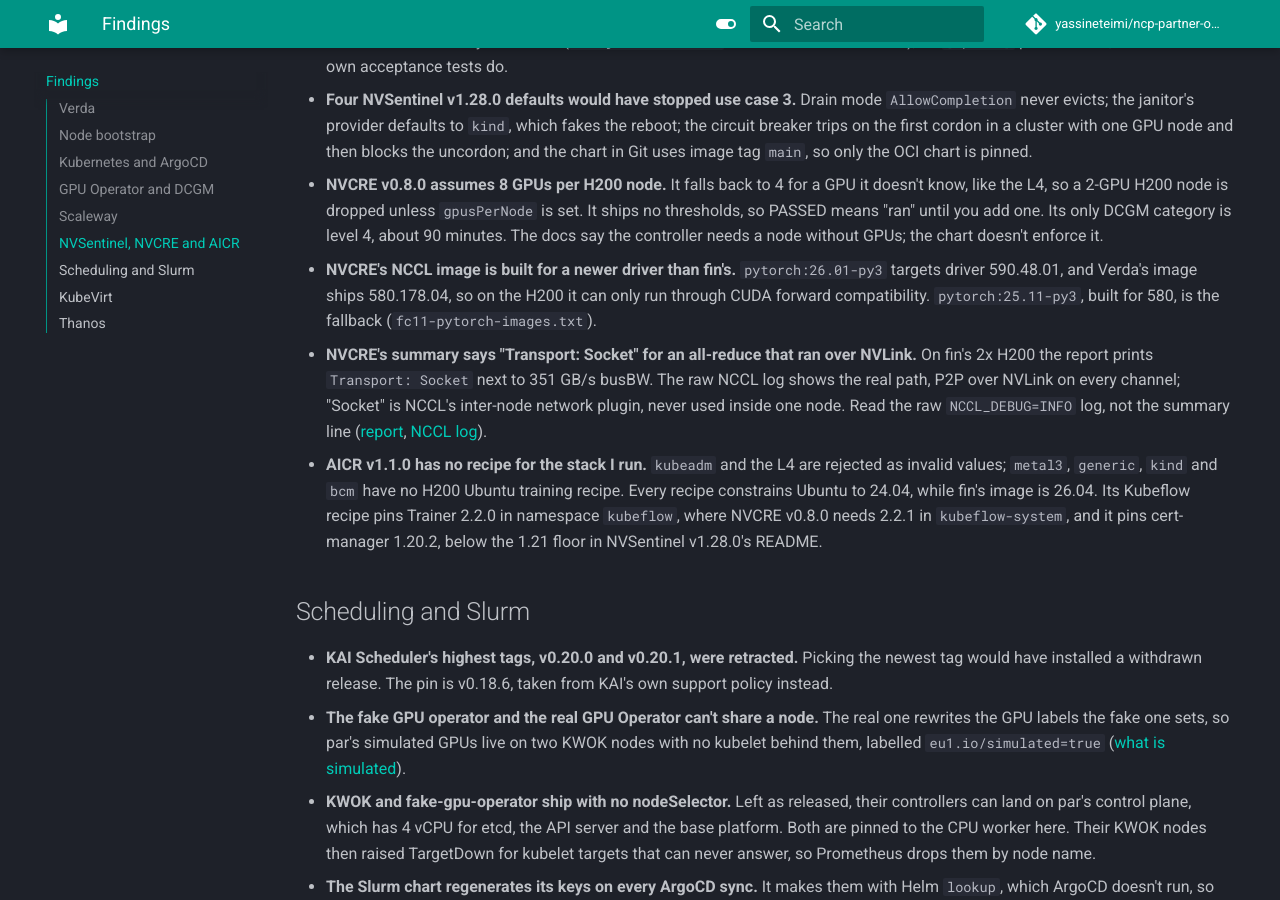
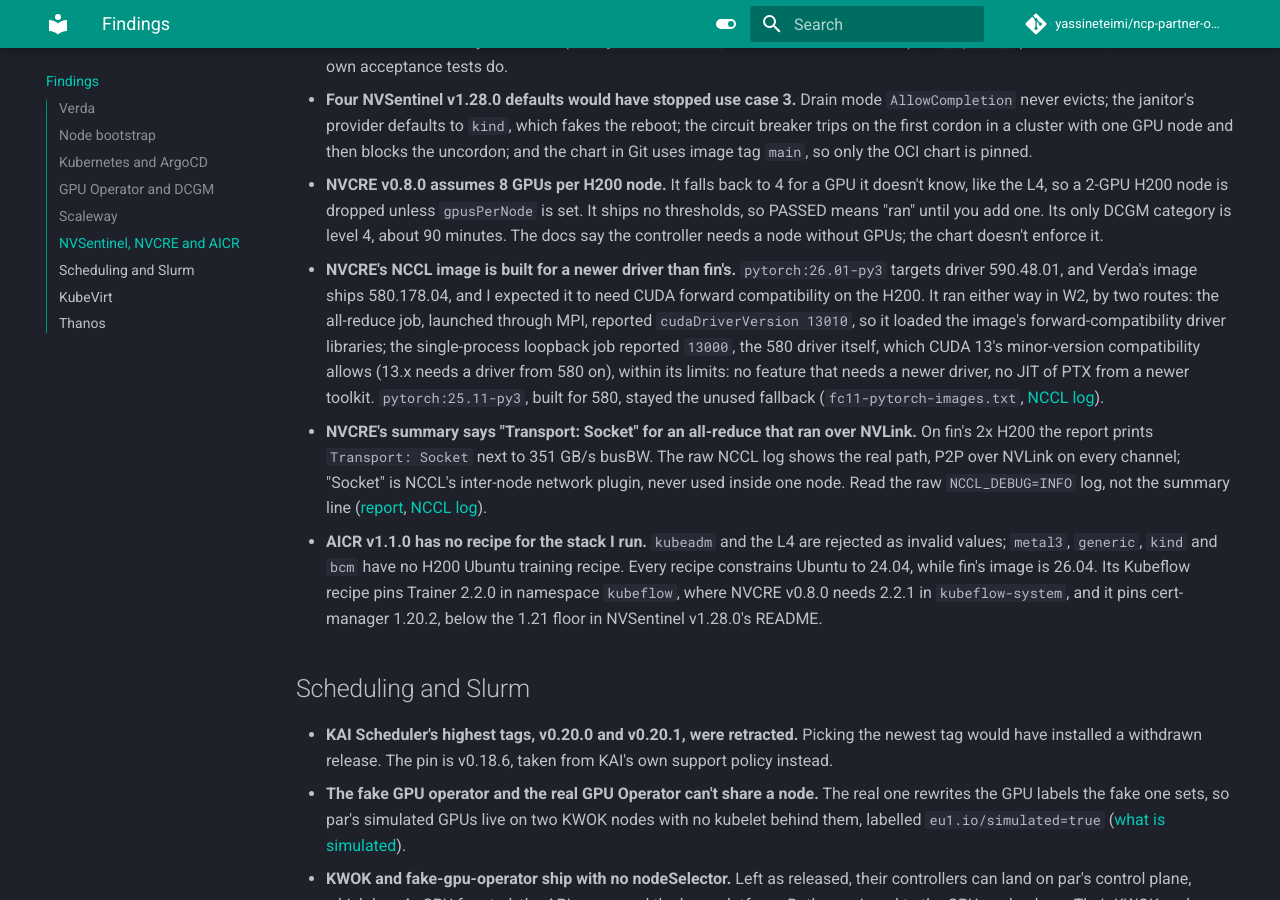
Before and after one commit to yassineteimi/ncp-partner-onboarding, an MkDocs documentation site: the page built from docs/findings.md, in a window 1280 px wide and 900 px high, scrolled down 2497 px. Built offline with MkDocs 1.6.1 and Material for MkDocs 9.7.7, drawn with Linux system fonts in a browser that asks for light colours; comment, search, counter and statistics services are not loaded.

Commit message:
Say how NVCRE's 26.01 image really ran on fin's 580 driver
W2's NCCL log shows two routes on the same image: the MPI all-reduce loaded
the forward-compatibility libraries (cudaDriverVersion 13010), the
single-process loopback used the 580 driver through CUDA 13's minor-version
compatibility (13000). The finding said forward compatibility was the only way.

```diff
--- a/docs/findings.md
+++ b/docs/findings.md
@@ -37,7 +37,7 @@
 - **NVSentinel's syslog monitor never sees Part 1's simulated XID line.** It reads journald, and journald takes `NVRM:` from a userspace `/dev/kmsg` write as the syslog identifier and strips it from the message. A real driver XID, written by the kernel, isn't affected. Shown on systemd 255 (`fc2-journald-*.txt` in the readiness evidence); an `[uptime]` prefix fixes it, as NVSentinel's own acceptance tests do.
 - **Four NVSentinel v1.28.0 defaults would have stopped use case 3.** Drain mode `AllowCompletion` never evicts; the janitor's provider defaults to `kind`, which fakes the reboot; the circuit breaker trips on the first cordon in a cluster with one GPU node and then blocks the uncordon; and the chart in Git uses image tag `main`, so only the OCI chart is pinned.
 - **NVCRE v0.8.0 assumes 8 GPUs per H200 node.** It falls back to 4 for a GPU it doesn't know, like the L4, so a 2-GPU H200 node is dropped unless `gpusPerNode` is set. It ships no thresholds, so PASSED means "ran" until you add one. Its only DCGM category is level 4, about 90 minutes. The docs say the controller needs a node without GPUs; the chart doesn't enforce it.
-- **NVCRE's NCCL image is built for a newer driver than fin's.** `pytorch:26.01-py3` targets driver 590.48.01, and Verda's image ships 580.178.04, so on the H200 it can only run through CUDA forward compatibility. `pytorch:25.11-py3`, built for 580, is the fallback (`fc11-pytorch-images.txt`).
+- **NVCRE's NCCL image is built for a newer driver than fin's.** `pytorch:26.01-py3` targets driver 590.48.01, and Verda's image ships 580.178.04, and I expected it to need CUDA forward compatibility on the H200. It ran either way in W2, by two routes: the all-reduce job, launched through MPI, reported `cudaDriverVersion 13010`, so it loaded the image's forward-compatibility driver libraries; the single-process loopback job reported `13000`, the 580 driver itself, which CUDA 13's minor-version compatibility allows (13.x needs a driver from 580 on), within its limits: no feature that needs a newer driver, no JIT of PTX from a newer toolkit. `pytorch:25.11-py3`, built for 580, stayed the unused fallback (`fc11-pytorch-images.txt`, [NCCL log](artifacts/readiness/nvcre-fin-20261022T100307Z-nccl.log)).
 - **NVCRE's summary says "Transport: Socket" for an all-reduce that ran over NVLink.** On fin's 2x H200 the report prints `Transport: Socket` next to 351 GB/s busBW. The raw NCCL log shows the real path, P2P over NVLink on every channel; "Socket" is NCCL's inter-node network plugin, never used inside one node. Read the raw `NCCL_DEBUG=INFO` log, not the summary line ([report](artifacts/readiness/nvcre-fin-20261022T100307Z-report.txt), [NCCL log](artifacts/readiness/nvcre-fin-20261022T100307Z-nccl.log)).
 - **AICR v1.1.0 has no recipe for the stack I run.** `kubeadm` and the L4 are rejected as invalid values; `metal3`, `generic`, `kind` and `bcm` have no H200 Ubuntu training recipe. Every recipe constrains Ubuntu to 24.04, while fin's image is 26.04. Its Kubeflow recipe pins Trainer 2.2.0 in namespace `kubeflow`, where NVCRE v0.8.0 needs 2.2.1 in `kubeflow-system`, and it pins cert-manager 1.20.2, below the 1.21 floor in NVSentinel v1.28.0's README.
 
```
